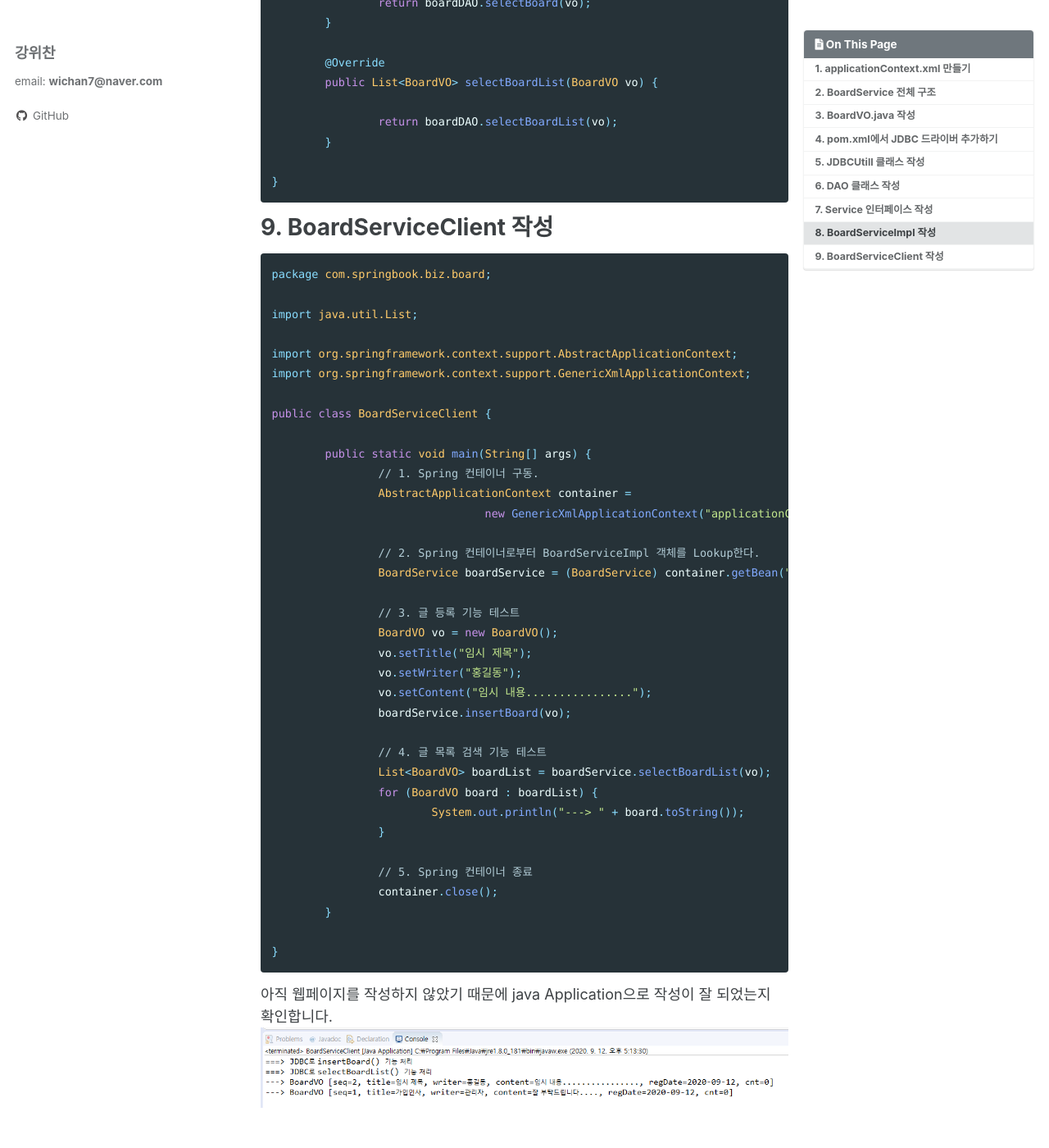
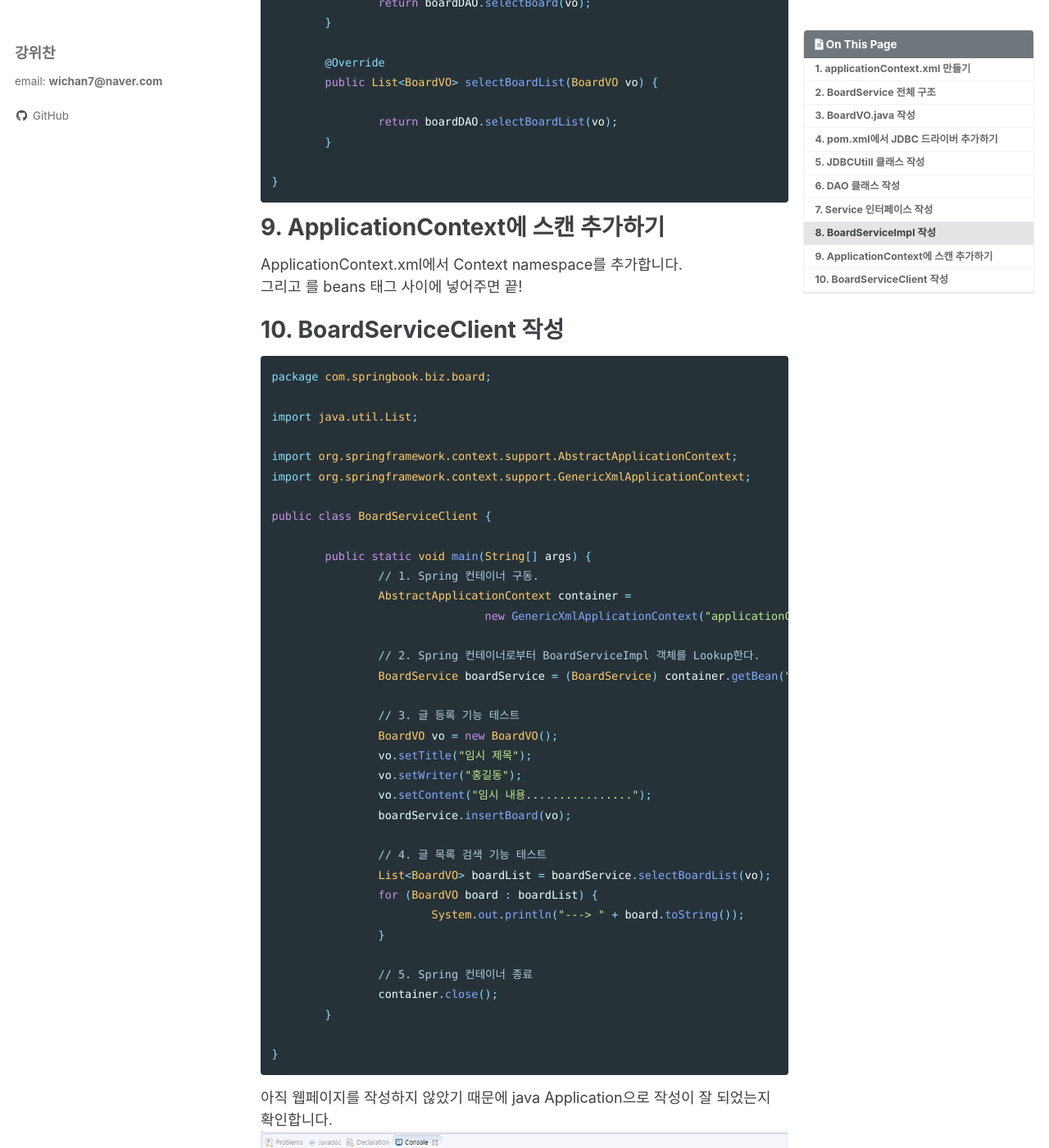
Before and after one commit to wichan7/wichan7.github.io, a Jekyll site: the page built from _posts/2020-09-12-spring-2.md, in a window 1280 px wide and 1400 px high, scrolled down 11127 px. Shown: the whole window at 82% size. Built offline with Jekyll 4.4.1, drawn with Linux system fonts in a browser that asks for light colours; cached includes are drawn as plain includes; comment, search, counter and statistics services are not loaded; some of the changed text lies outside the part shown.

Commit message:
spring-2 수정

```diff
--- a/_posts/2020-09-10-spring-2.md
+++ b/_posts/2020-09-12-spring-2.md
@@ -408,7 +408,12 @@ public class BoardServiceImpl implements BoardService{
 }
 ~~~
 
-# 9. BoardServiceClient 작성
+# 9. ApplicationContext에 스캔 추가하기
+ApplicationContext.xml에서 Context namespace를 추가합니다.
+그리고 <context:component-scan base-package="com.springbook.biz"/> 를 beans 태그 사이에 넣어주면 끝!
+
+
+# 10. BoardServiceClient 작성
 
 ~~~ java
 package com.springbook.biz.board;
```
